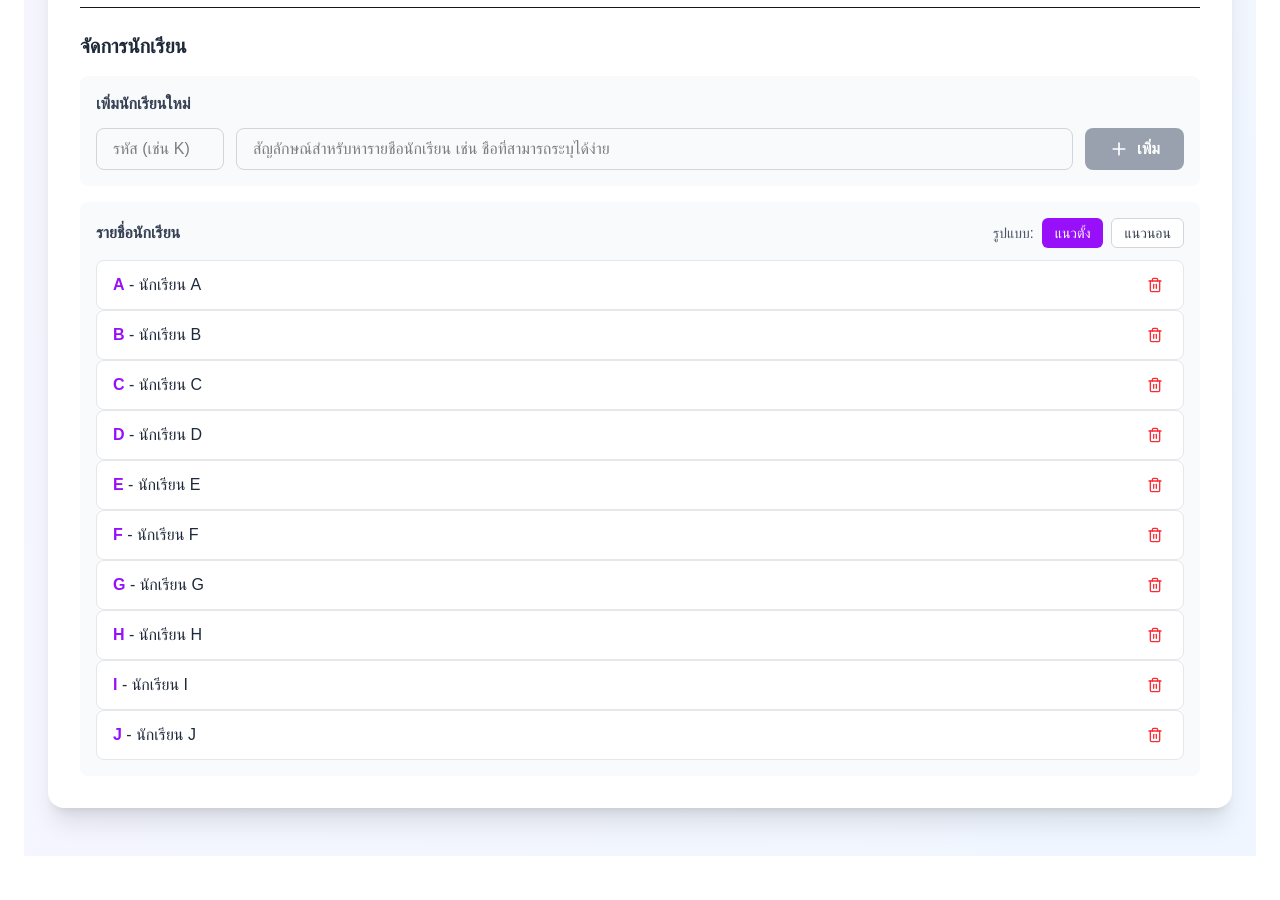
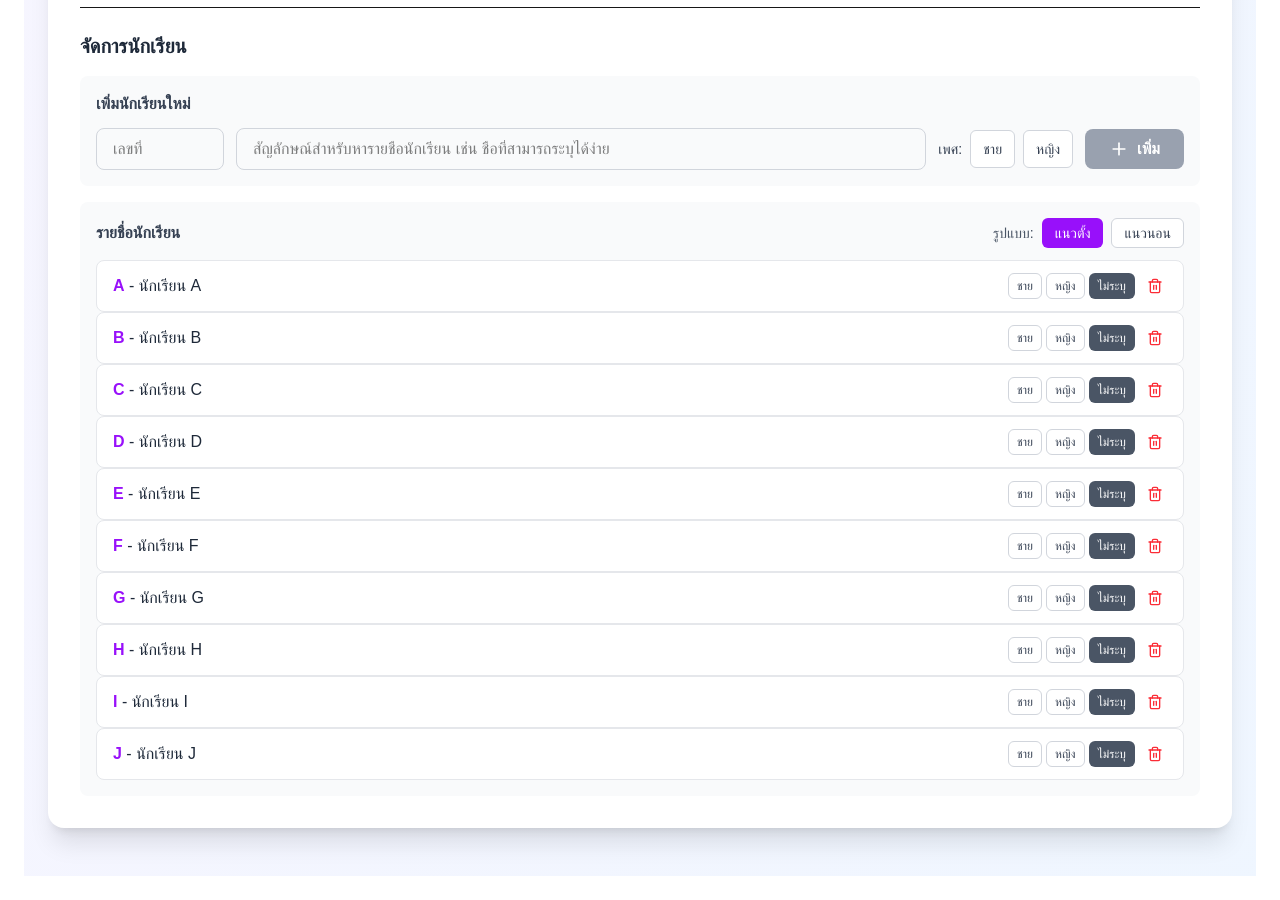
Before and after one commit to ffoster007/Socigram, a Next.js app: page / in a window 1280 px wide. Shown: the part 2340-3240 px from the top of the page. Built offline with nearby package versions, Linux system fonts and the light colour scheme.

Commit message:
Push-ชายหญิง

```diff
--- a/app/components/Sociogram.tsx
+++ b/app/components/Sociogram.tsx
@@ -8,6 +8,7 @@ import TopStudentsDashboard from './TopStudentsDashboard';
 interface Student {
   id: string;
   name: string;
+  gender?: 'male' | 'female';
 }
 
 interface Selection {
@@ -67,6 +68,7 @@ const SociogramApp = () => {
   const [editValue, setEditValue] = useState('');
   const [newStudentId, setNewStudentId] = useState('');
   const [newStudentName, setNewStudentName] = useState('');
+  const [newStudentGender, setNewStudentGender] = useState<'' | 'male' | 'female'>('');
   const [listOrientation, setListOrientation] = useState<'vertical' | 'horizontal'>('vertical');
   const [positions, setPositions] = useState<{[key: string]: {x: number, y: number}}>({});
   const [positionsLoaded, setPositionsLoaded] = useState(false);
@@ -330,9 +332,10 @@ const SociogramApp = () => {
       alert('รหัสนักเรียนซ้ำ');
       return;
     }
-    setStudents([...students, { id: newStudentId, name: newStudentName }]);
+    setStudents([...students, { id: newStudentId, name: newStudentName, gender: newStudentGender || undefined }]);
     setNewStudentId('');
     setNewStudentName('');
+    setNewStudentGender('');
   };
 
   const removeStudent = (id: string) => {
@@ -564,10 +567,10 @@ const SociogramApp = () => {
 
               <div className="bg-gray-50 rounded-lg p-4 mb-4">
                 <h4 className="font-semibold text-gray-700 mb-3">เพิ่มนักเรียนใหม่</h4>
-                <div className="flex gap-3">
+                <div className="flex gap-3 items-center flex-wrap">
                   <input
                     type="text"
-                    placeholder="รหัส (เช่น K)"
+                    placeholder="เลขที่"
                     value={newStudentId}
                     onChange={(e) => setNewStudentId(e.target.value.toUpperCase())}
                     className="px-4 py-2 text-black border border-gray-300 rounded-lg focus:ring-2 focus:ring-purple-500 focus:border-transparent w-32"
@@ -579,6 +582,21 @@ const SociogramApp = () => {
                     onChange={(e) => setNewStudentName(e.target.value)}
                     className="px-4 py-2 text-black border border-gray-300 rounded-lg focus:ring-2 focus:ring-purple-500 focus:border-transparent flex-1"
                   />
+                  <div className="flex items-center gap-2">
+                    <span className="text-sm text-gray-700">เพศ:</span>
+                    <button
+                      type="button"
+                      onClick={() => setNewStudentGender('male')}
+                      className={`px-3 py-2 text-sm rounded-md border ${newStudentGender === 'male' ? 'bg-blue-600 text-white border-transparent' : 'bg-white text-gray-700 border-gray-300'}`}
+                      title="ชาย"
+                    >ชาย</button>
+                    <button
+                      type="button"
+                      onClick={() => setNewStudentGender('female')}
+                      className={`px-3 py-2 text-sm rounded-md border ${newStudentGender === 'female' ? 'bg-pink-600 text-white border-transparent' : 'bg-white text-gray-700 border-gray-300'}`}
+                      title="หญิง"
+                    >หญิง</button>
+                  </div>
                   <button
                     onClick={addStudent}
                     disabled={!newStudentId || !newStudentName}
@@ -615,10 +633,26 @@ const SociogramApp = () => {
                 {/* ปรับคลาสคอนเทนเนอร์ตามการเลือกแนว */}
                 <div className={listOrientation === 'horizontal' ? 'grid md:grid-cols-2 lg:grid-cols-3 gap-2' : 'flex flex-col divide-y divide-gray-200'}>
                   {students.map(student => (
-                    <div key={student.id} className={`flex items-center justify-between bg-white ${listOrientation === 'vertical' ? 'px-4 py-3' : 'px-4 py-2'} rounded-lg ${listOrientation === 'vertical' ? '' : ''} border border-gray-200`}>
+                    <div key={student.id} className={`flex items-center justify-between bg-white ${listOrientation === 'vertical' ? 'px-4 py-3' : 'px-4 py-2'} rounded-lg border border-gray-200`}>
                       <span className="font-medium text-gray-800">
                         <span className="text-purple-600 font-bold">{student.id}</span> - {student.name}
                       </span>
+                      <div className="flex items-center gap-2">
+                        <div className="flex items-center gap-1" title="เลือก/เปลี่ยนเพศ">
+                          <button
+                            onClick={() => setStudents(prev => prev.map(s => s.id === student.id ? { ...s, gender: 'male' } : s))}
+                            className={`px-2 py-1 text-xs rounded-md border ${student.gender === 'male' ? 'bg-blue-600 text-white border-transparent' : 'bg-white text-gray-700 border-gray-300'}`}
+                          >ชาย</button>
+                          <button
+                            onClick={() => setStudents(prev => prev.map(s => s.id === student.id ? { ...s, gender: 'female' } : s))}
+                            className={`px-2 py-1 text-xs rounded-md border ${student.gender === 'female' ? 'bg-pink-600 text-white border-transparent' : 'bg-white text-gray-700 border-gray-300'}`}
+                          >หญิง</button>
+                          <button
+                            onClick={() => setStudents(prev => prev.map(s => s.id === student.id ? { ...s, gender: undefined } : s))}
+                            className={`px-2 py-1 text-xs rounded-md border ${!student.gender ? 'bg-gray-600 text-white border-transparent' : 'bg-white text-gray-700 border-gray-300'}`}
+                            title="ล้างค่าเพศ"
+                          >ไม่ระบุ</button>
+                        </div>
                         <button
                           onClick={() => removeStudent(student.id)}
                           className="text-red-500 hover:text-red-700 transition-colors p-1"
@@ -626,6 +660,7 @@ const SociogramApp = () => {
                         >
                           <Trash2 className="w-4 h-4" />
                         </button>
+                      </div>
                     </div>
                   ))}
                 </div>
--- a/app/components/SociogramGraph.tsx
+++ b/app/components/SociogramGraph.tsx
@@ -3,6 +3,7 @@ import React from 'react';
 interface Student {
   id: string;
   name: string;
+  gender?: 'male' | 'female';
 }
 
 interface Selection {
@@ -99,7 +100,8 @@ const SociogramGraph: React.FC<Props> = ({
   // จัดการ panning
   const handlePanStart = React.useCallback((e: React.PointerEvent<SVGSVGElement>) => {
     // เช็คว่าไม่ได้คลิกที่โหนด
-    if ((e.target as SVGElement).tagName === 'circle') return;
+    const tag = (e.target as SVGElement).tagName;
+    if (tag === 'circle' || tag === 'rect' || tag === 'g') return;
 
     setIsPanning(true);
     const svgPoint = clientToSvgPoint(e.clientX, e.clientY);
@@ -332,28 +334,14 @@ const SociogramGraph: React.FC<Props> = ({
         const isStar = receivedCount[student.id] >= 4;
         const size = 20 + receivedCount[student.id] * 8;
 
-        return (
-          <g key={student.id}>
-            <circle
-              cx={pos.x}
-              cy={pos.y}
-              r={size}
-              fill={isIsolated ? '#ef4444' : isStar ? '#fbbf24' : '#8b5cf6'}
-              stroke="#fff"
-              strokeWidth="3"
-              className="cursor-pointer hover:opacity-80 transition-opacity"
-              style={{ cursor: 'pointer' }}
-              onPointerDown={(e) => {
-                e.stopPropagation(); // ป้องกันไม่ให้เรียก pan
-                // start dragging
-                const target = e.currentTarget as SVGCircleElement;
+        const startDrag = (e: React.PointerEvent<SVGGElement>) => {
+          e.stopPropagation();
+          const target = e.currentTarget as SVGGElement;
           draggingRef.current = student.id;
-                // capture pointer to this element so we keep receiving events
           try {
             target.setPointerCapture(e.pointerId);
           } catch {}
 
-                // attach global listeners
           const onPointerMove = (ev: PointerEvent) => {
             if (draggingRef.current !== student.id) return;
             const p = clientToSvgPoint(ev.clientX, ev.clientY);
@@ -363,7 +351,7 @@ const SociogramGraph: React.FC<Props> = ({
           const onPointerUp = (ev: PointerEvent) => {
             if (draggingRef.current !== student.id) return;
             try {
-                    target.releasePointerCapture(ev.pointerId);
+              (target as unknown as Element).releasePointerCapture(ev.pointerId);
             } catch {}
             draggingRef.current = null;
             window.removeEventListener('pointermove', onPointerMove);
@@ -372,8 +360,32 @@ const SociogramGraph: React.FC<Props> = ({
 
           window.addEventListener('pointermove', onPointerMove);
           window.addEventListener('pointerup', onPointerUp);
-              }}
+        };
+
+        return (
+          <g key={student.id} onPointerDown={startDrag} style={{ cursor: 'pointer' }}>
+            {student.gender === 'female' ? (
+              <rect
+                x={pos.x - size}
+                y={pos.y - size}
+                width={size * 2}
+                height={size * 2}
+                fill={isIsolated ? '#ef4444' : isStar ? '#fbbf24' : '#8b5cf6'}
+                stroke="#fff"
+                strokeWidth="3"
+                className="hover:opacity-80 transition-opacity"
               />
+            ) : (
+              <circle
+                cx={pos.x}
+                cy={pos.y}
+                r={size}
+                fill={isIsolated ? '#ef4444' : isStar ? '#fbbf24' : '#8b5cf6'}
+                stroke="#fff"
+                strokeWidth="3"
+                className="hover:opacity-80 transition-opacity"
+              />
+            )}
             <text
               x={pos.x}
               y={pos.y}
```
Lines whose indentation alone changed are shown as unchanged.
